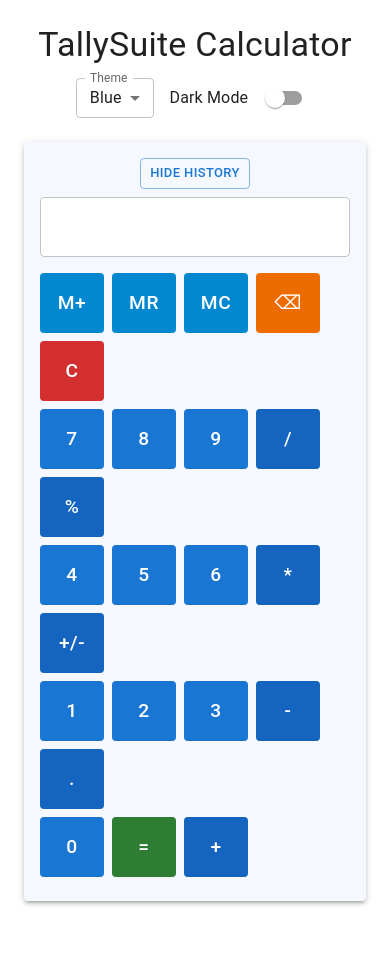
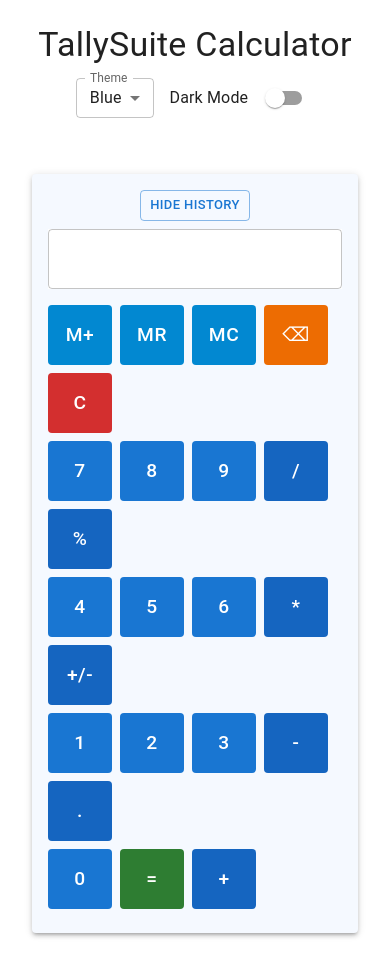
Before and after one commit to Aarti-Waghmare-React-Course/web_development1, a React (Create React App) app in the folder React/Projects/calculator/: page / in a window 390 px wide. Shown: the top 976 px of the page. Before the commit the page ends 925 px from the top, so only its background shows below. Built offline with nearby package versions, Linux system fonts and the light colour scheme.

Commit message:
mobile responsiveness added

```diff
--- a/React/Projects/calculator/src/components/Calculator.jsx
+++ b/React/Projects/calculator/src/components/Calculator.jsx
@@ -5,6 +5,7 @@ import {
   TextField,
   Paper,
   Box,
+  Container,
 } from "@mui/material";
 
 const Calculator = ({ selectedTheme, darkMode }) => {
@@ -14,14 +15,12 @@ const Calculator = ({ selectedTheme, darkMode }) => {
   const [showHistory, setShowHistory] = useState(true);
   const [activeKey, setActiveKey] = useState(null);
 
-  // Functions must come before useEffect
   const handleClick = (value) => setInput((prev) => prev + value);
   const handleClear = () => setInput("");
   const handleBackspace = () => setInput((prev) => prev.slice(0, -1));
 
   const handleEqual = () => {
     try {
-      // Safer alternative to eval
       const result = Function('"use strict";return (' + input + ')')();
       const newResult = result.toString();
       setInput(newResult);
@@ -31,18 +30,15 @@ const Calculator = ({ selectedTheme, darkMode }) => {
     }
   };
 
-  // Save history to localStorage
   useEffect(() => {
     localStorage.setItem("calculatorHistory", JSON.stringify(history));
   }, [history]);
 
-  // Load history from localStorage
   useEffect(() => {
     const saved = localStorage.getItem("calculatorHistory");
     if (saved) setHistory(JSON.parse(saved));
   }, []);
 
-  // Keyboard handler
   useEffect(() => {
     const handleKeyPress = (event) => {
       const { key } = event;
@@ -62,7 +58,7 @@ const Calculator = ({ selectedTheme, darkMode }) => {
 
     window.addEventListener("keydown", handleKeyPress);
     return () => window.removeEventListener("keydown", handleKeyPress);
-  }, [input, handleEqual, handleBackspace, handleClear]);
+  }, [input]);
 
   const buttonLayout = [
     ["M+", "MR", "MC", "⌫", "C"],
@@ -100,17 +96,18 @@ const Calculator = ({ selectedTheme, darkMode }) => {
   const normalizeKey = (key) => key === "Enter" ? "=" : key === "Backspace" ? "⌫" : key;
 
   return (
-    <Paper elevation={3} sx={{
+    <Container maxWidth="xs" sx={{ pt: 4, pb: 6, px: 1 }}>
+      <Paper
+        elevation={3}
+        sx={{
           padding: 2,
-      mx: "auto",
-      maxWidth: 400,
           backgroundColor: getBgColor(),
           color: darkMode ? "#fff" : "inherit",
-    }}>
-
+        }}
+      >
         {/* History Section */}
         {showHistory && history.length > 0 && (
-        <Box sx={{ mt: 3 }}>
+          <Box sx={{ mt: 2 }}>
             <Box sx={{ display: "flex", justifyContent: "space-between", alignItems: "center", mb: 1 }}>
               <Box sx={{ fontWeight: "bold" }}>History</Box>
               <Button variant="outlined" size="small" color="error" onClick={() => setHistory([])}>
@@ -147,7 +144,7 @@ const Calculator = ({ selectedTheme, darkMode }) => {
           </Box>
         )}
 
-      {/* Toggle History Button */}
+        {/* Toggle History */}
         <Button
           variant="outlined"
           size="small"
@@ -157,7 +154,7 @@ const Calculator = ({ selectedTheme, darkMode }) => {
           {showHistory ? "Hide History" : "Show History"}
         </Button>
 
-      {/* Input Field */}
+        {/* Input */}
         <TextField
           fullWidth
           value={input}
@@ -180,7 +177,7 @@ const Calculator = ({ selectedTheme, darkMode }) => {
           }}
         />
 
-      {/* Buttons */}
+        {/* Buttons Grid */}
         {buttonLayout.map((row, rowIndex) => (
           <Grid container spacing={1} key={rowIndex} sx={{ marginBottom: 1 }}>
             {row.map((btn, colIndex) => (
@@ -233,6 +230,7 @@ const Calculator = ({ selectedTheme, darkMode }) => {
           </Grid>
         ))}
       </Paper>
+    </Container>
   );
 };
 
```
Lines whose indentation alone changed are shown as unchanged.
